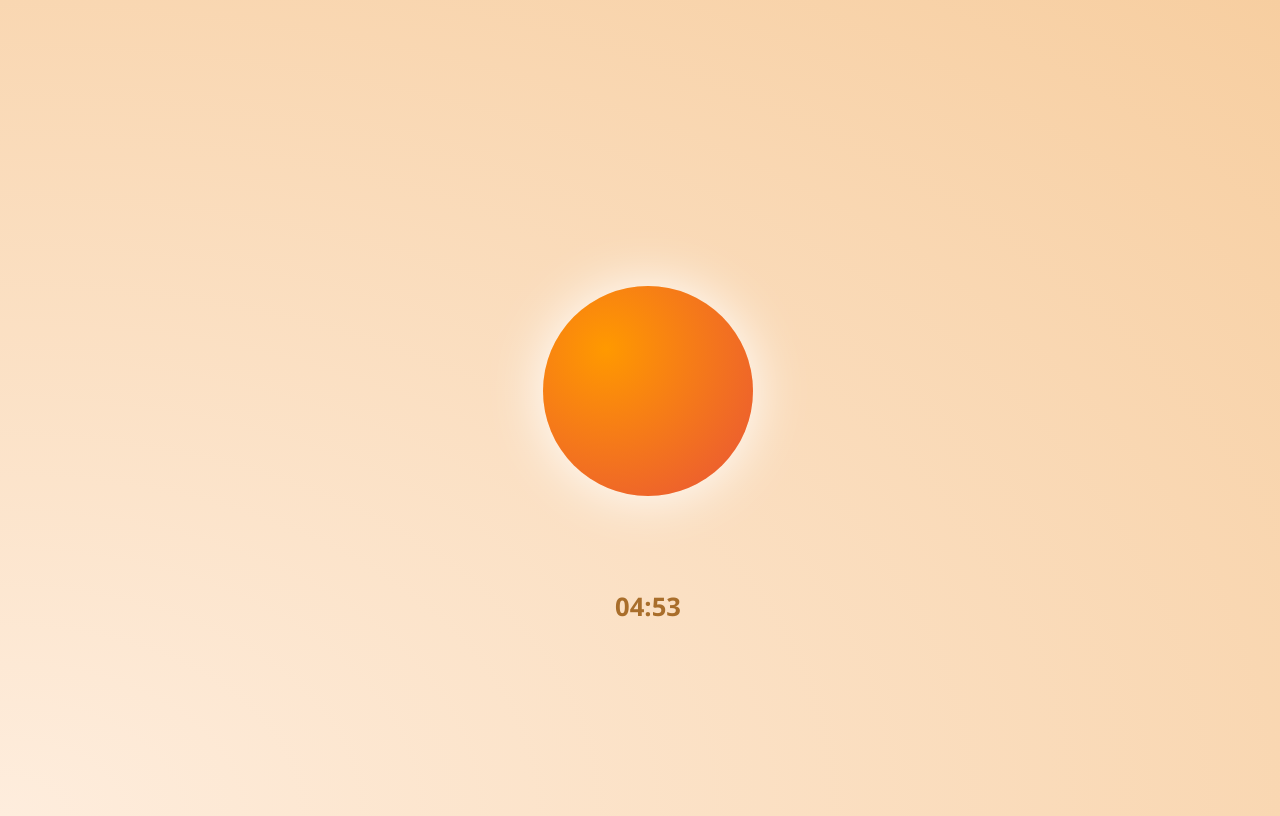
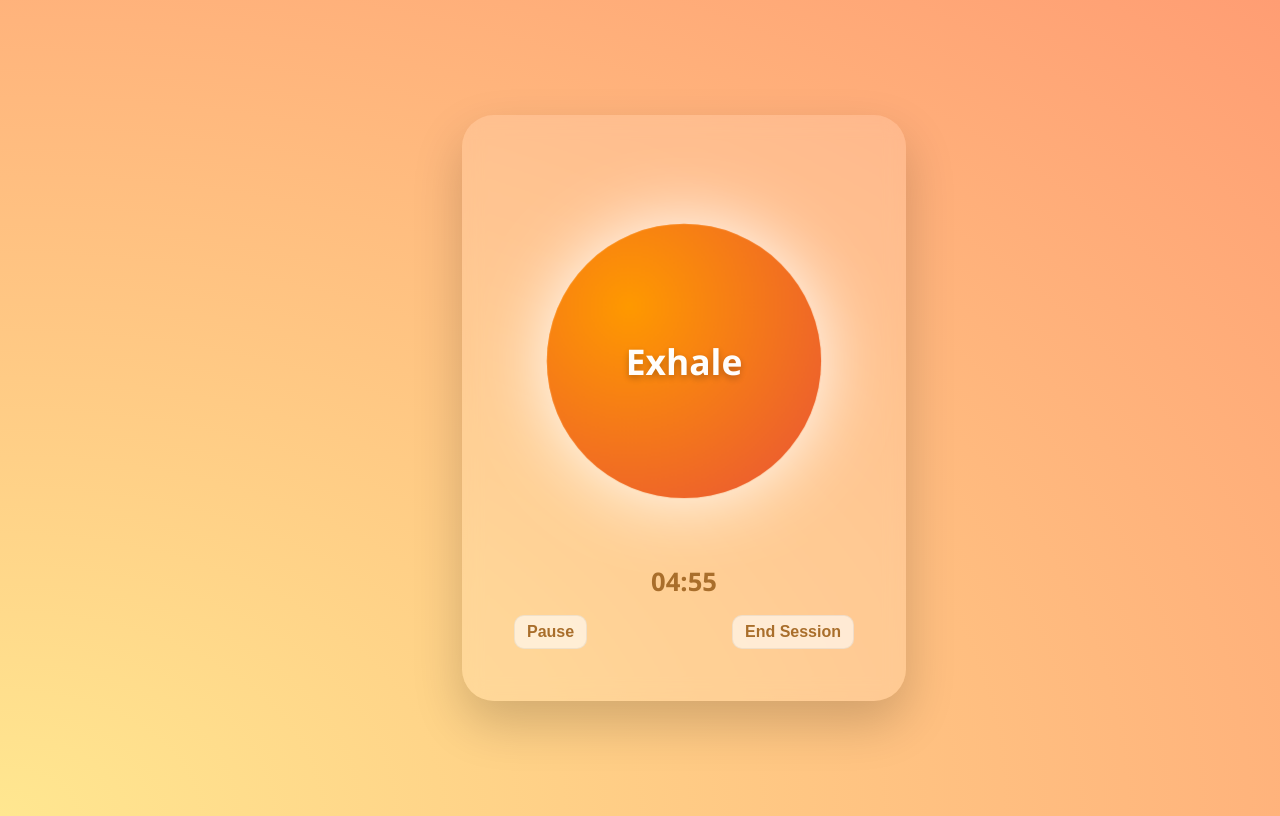
Before and after one commit to Preytorkamen/mindfulmana, a React (Vite) app: page /session in a window 1280 px wide. Built offline with nearby package versions, Linux system fonts and the light colour scheme.

Commit message:
feat(ui): polish session page layout and visuals

```diff
--- a/src/routes/root.jsx
+++ b/src/routes/root.jsx
@@ -18,7 +18,7 @@ export default function Root() {
           <img src={monk} alt="Monk" />
         </div>
           <Link to="selection">
-          <button className="large-ghost">
+          <button className="ghost">
             Begin Meditation
           </button>
           <QuoteWidget />
--- a/src/routes/session.jsx
+++ b/src/routes/session.jsx
@@ -1,5 +1,5 @@
 import { useLocation, useNavigate } from "react-router-dom";
-import { useState, useEffect, use } from "react";
+import { useState, useEffect, useRef } from "react";
 // useLocation = "What page am I on, and what data was sent to me?"
 // useNavigate = "Redirects user to another page programmatically, rather than clicking a link"
 import '../styles/session.css';
@@ -10,14 +10,30 @@ export default function Session() {
 
     // Setting up Countdown Shenanigans
     const minutes = location.state?.minutes ?? 5;
+    const totalSeconds = minutes * 60;
 
-    const totalSeconds = minutes * 60;
+
+
+    // Timer
     const [remaining, setRemaining] = useState(totalSeconds);
+    const [isPaused, setIsPaused] = useState(false);
+
+    const mins = Math.floor(remaining / 60);
+    const secs = remaining % 60;
+
+    // Breathing Cycle Text
+    const [breathPhase, setBreathPhase] = useState("Inhale");
+    const prevPhaseRef = useRef("Inhale");
+
+    // Cycle Duration
+    const cycleDuration = 8; // Seconds for one in-hold-out cycle
 
     // Countdown Shenanigans
     useEffect(() => {
+        if (isPaused) return;
+
         const id = setInterval(() => {
-            setRemaining(prev => {
+            setRemaining((prev) => {
                 if (prev <= 1) {
                     clearInterval(id);
                     return 0;
@@ -27,35 +43,96 @@ export default function Session() {
         }, 1000);
 
         return () => clearInterval(id);
-    }, [totalSeconds]);
+    }, [totalSeconds, isPaused]);
 
-    // Breathing Cycle
-    let cycleDuration = 8;
+    // Breathing Phase Shenanigans
+    useEffect(() => {
+        if (isPaused) return;
 
-    const mins = Math.floor(remaining / 60);
-    const secs = remaining % 60;
+        const cycleMs = cycleDuration * 1000;
+        const inhaleEnd = cycleMs * 0.4; // 0-40% Inhale
+        const holdEnd = cycleMs * 0.6;   // 40%-60% Hold, then Exhale
 
-    // Breathing Cycle Text
-    const [breathPhase, setBreathPhase] = useState("Inhale");
+        const start = performance.now();
+
+        const id = setInterval(() => {
+            const now = performance.now();
+            const t = (now - start) % cycleMs;
+
+            let nextPhase;
+
+            if (t < inhaleEnd) nextPhase = "Inhale";
+            else if (t < holdEnd) nextPhase = "Hold";
+            else nextPhase = "Exhale";
+
+            if (nextPhase !== prevPhaseRef.current) {
+                prevPhaseRef.current = nextPhase;
+                setBreathPhase(nextPhase);
+
+                // Vibrate on phase change
+               if ("vibrate" in navigator) {
+                    if (nextPhase === "Inhale") {
+                        navigator.vibrate(80);
+                    } else if (nextPhase === "Hold") {
+                        navigator.vibrate([60, 40, 60]);
+                    } else if (nextPhase === "Exhale") {
+                        navigator.vibrate(120);
+                    }
+                }
+
+            }
+        }, 150);
+        return () => clearInterval(id);
+    }, [cycleDuration, isPaused]);
 
     return (
         <body className="session-page">
             <div>
-                <div className = "orb-wrapper">
-                    <div className = "orb" style = {{ "--cycle-duration": `${cycleDuration}s` }}>
-                    </div>
-                    <div className = "timer">
-                        {mins.toString().padStart(2, "0")}:
-                        {secs.toString().padStart(2, "0")}
+                <div className = "orb-ui-container">
+                    <div className="orb-wrapper">
+                        {/* Actual Orb Ball*/}
+                        <div className = "orb" style = {{
+                            "--cycle-duration": `${cycleDuration}s`,
+                            animationPlayState: isPaused ? "paused" : "running", }}>
+                        </div>
+                        {/* Inhale / Hold / Exhale Text */}
+                        <div className={`breath-cue breath-${breathPhase}`}>
+                            {breathPhase === "Inhale" && "Breathe In"}
+                            {breathPhase === "Hold" && "Hold"}
+                            {breathPhase === "Exhale" && "Exhale"}
+                        </div>
                     </div>
 
+
+                    {/* Timer and Controls */}
+                    <div className="session-info">
+                        <div className = "timer">
+                            {mins.toString().padStart(2, "0")}:
+                            {secs.toString().padStart(2, "0")}
+                        </div>
+
+                        <div className="session-controls">
+                            <button
+                                className="session-button ghost"
+                                onClick={() => setIsPaused((p) => !p)}>
+                                {isPaused ? "Resume" : "Pause"}
+                            </button>
+
+                            <button
+                                className="session-button ghost"
+                                onClick={() => navigate("/")}>
+                                    End Session
+                            </button>
+                        </div>
+                    </div>
+
+                </div>
                     {remaining === 0 && (
-                        <button className = "finish-button" onClick = {() => navigate('/')} >
-                            Finish Session - Back Home
-                        </button>
+                        <p className="session-complete-text">
+                            Session complete. You can calmly return whenever you're ready.
+                        </p>
                     )}
-                </div>
             </div>
         </body>
-    )
+    );
 }
--- a/src/styles/index.css
+++ b/src/styles/index.css
@@ -15,13 +15,13 @@
 }
 
 body {
-  background-image: radial-gradient(ellipse at bottom  left, #feeddd, #f7cea0);
+  background-image: radial-gradient(ellipse at bottom  left, #ffe4bc, #f8be91);
   min-height: 100vh;
   width: 100%;
 }
 
 h4 {
-  color: rgb(226, 138, 84);
+  color: rgb(169, 110, 43);
   font-weight: 500;
   margin-top: 50px;
   letter-spacing: 1px;
--- a/src/styles/root.css
+++ b/src/styles/root.css
@@ -1,7 +1,7 @@
 .monk-image {
     display: flex;
     align-items: center;
-    margin: 0px auto;
+    margin: 25px auto;
     margin-top: 3rem;
     justify-content: center;
     background-image: linear-gradient(to right, rgb(255, 89, 0), rgb(255, 166, 0));
--- a/src/styles/selection.css
+++ b/src/styles/selection.css
@@ -52,6 +52,7 @@
   background: rgba(255,255,255,0.6);
   padding: .45rem .75rem;
   border-radius: 10px;
+  font-size: 1rem;
   font-weight: 600;
   cursor: pointer;
   color: rgb(169, 110, 43);
--- a/src/styles/session.css
+++ b/src/styles/session.css
@@ -1,15 +1,31 @@
 #root {
     --accent: #ff9900;
     --accent2: #e95338;
+    --border: rgba(255, 255, 255, 0.393);
 }
 
 .session-page {
     display: flex;
     align-items: center;
     justify-content: center;
-    background-image: radial-gradient(ellipse at bottom  left, #feeddd, #f7cea0);
+    background-image: radial-gradient(ellipse at bottom  left, #ffe790, #ff9d73);
 }
 
+.orb-ui-container {
+    max-width: 420px;
+  width: 100%;
+  margin: 0 auto;
+  padding: 3rem 2.25rem 2.25rem;
+  border-radius: 32px;
+  background: rgba(255, 255, 255, 0.146); /* slightly lighter than bg */
+  box-shadow: 0 22px 50px rgba(0, 0, 0, 0.18);
+  backdrop-filter: blur(10px);
+}
+
+.orb-wrapper {
+    position: relative;
+    display: inline-block;
+}
 
 .orb {
     width:300px;
@@ -23,13 +39,51 @@
 }
 
 @keyframes breathe {
-  0% { transform: scale(0.7); }
-  50% { transform: scale(1); }
-  100% { transform: scale(0.7); }
+    0% { transform: scale(0.7); }
+    50% { transform: scale(1); }
+    100% { transform: scale(0.7); }
 }
 
+.breath-cue {
+    color: white;
+    position: absolute;
+    top: 50%;
+    left: 50%;
+    transform: translate(-50%, -50%);
+    text-align: center;
+    font-size: 1.8rem;
+    font-weight: 600;
+    text-shadow: 0 2px 6px rgba(0, 0, 0, 0.25);
+    transition: opacity 1s ease, transform 5s ease;
+}
+.breath-Inhale { transform: translate(-50%, -50%) scale(1.30); opacity: 1;}
+.breath-Hold   { transform: translate(-50%, -50%) scale(1.30); opacity: 0.8;}
+.breath-Exhale { transform: translate(-50%, -50%) scale(0.90); opacity: 1;}
+
+
+
 .timer {
+    display: flex;
+    justify-content: center;
+    align-items: center;
+    margin-top: 0rem;
     font-size:1.6rem;
     font-weight:600;
-    color: rgb(169, 110, 43)
+    color: rgb(169, 110, 43);
 }
+
+.session-controls {
+    display: flex;
+    justify-content: space-between;
+    align-items: center;
+    margin: 0rem;
+    padding: 1rem;
+}
+
+.session-complete-text {
+    color: rgb(169, 110, 43);
+    font-size: 1rem;
+    font-weight: 500;
+    margin-top: 1.5rem;
+    text-align: center;
+}
```
